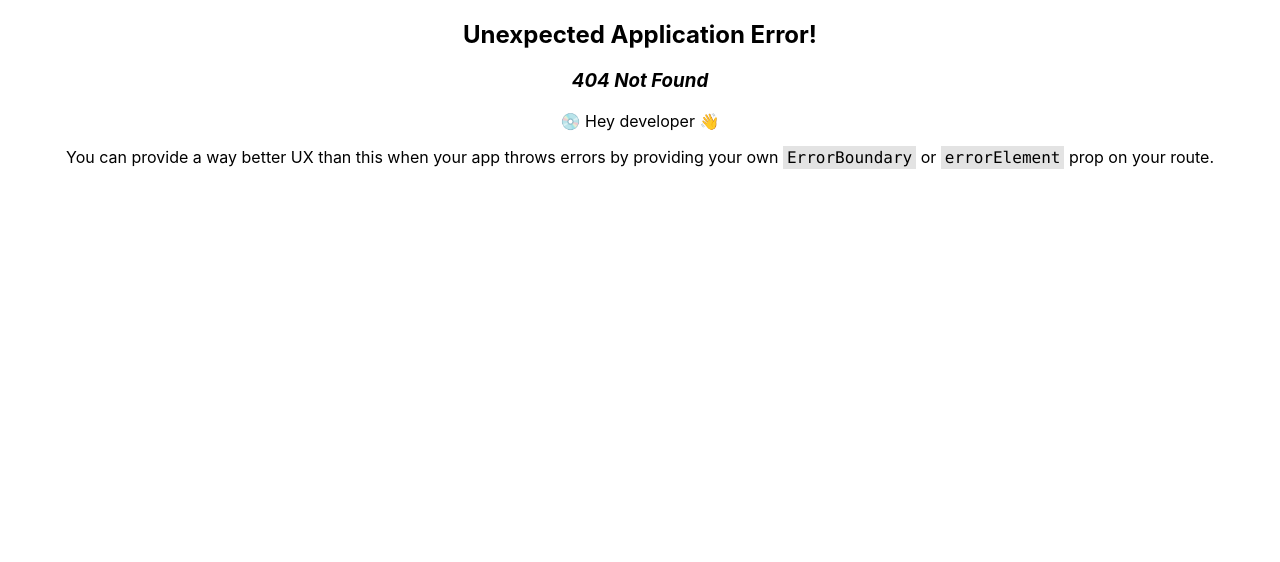
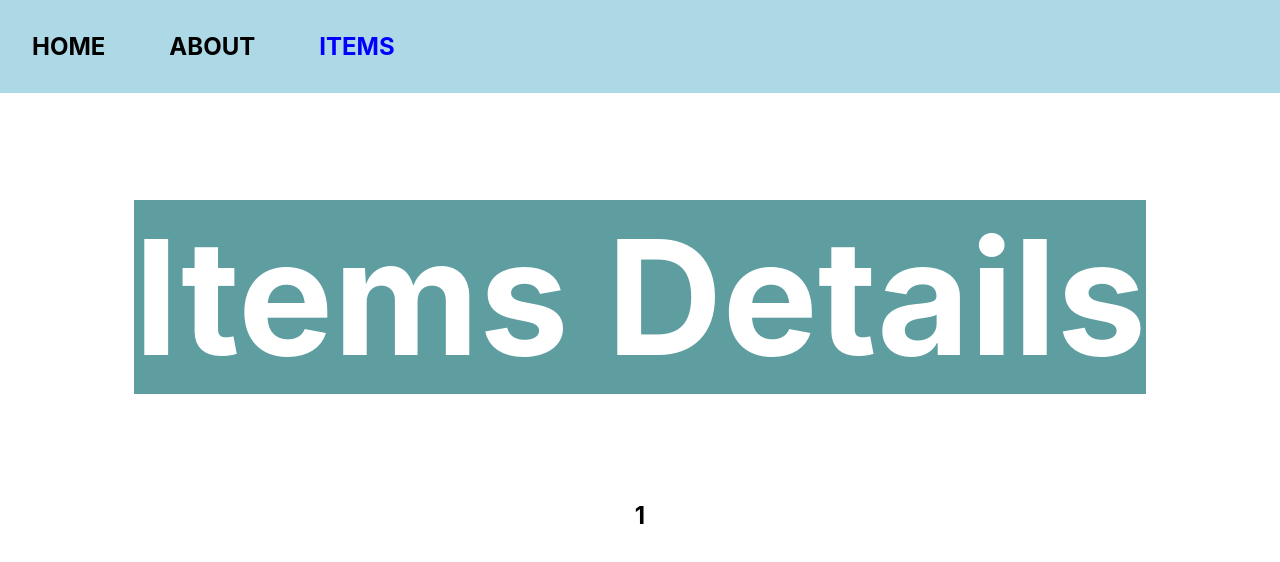
Before and after one commit to praveen8409/React-Router, a React (Create React App) app: page /items/1 in a window 1280 px wide. Before the commit this address had no page. Shown: the top 562 px of the page. Built offline with nearby package versions, Linux system fonts and the light colour scheme.

Commit message:
Implemet params

```diff
--- a/src/App.js
+++ b/src/App.js
@@ -3,6 +3,7 @@ import About from "./pages/About";
 import Home from "./pages/Home";
 import Item from "./pages/Items"
 import Navbar from "./components/Navbar";
+import ItemsDetails from "./pages/ItemsDetails";
 function App() {
   // const routs = createRoutesFromElements(
   //   <>
@@ -22,6 +23,10 @@ function App() {
         { index: true, element: <Home /> },
         { path: "about", element: <About /> },
         { path: "items", element: <Item /> },
+        {
+          path: 'items/:itemId',
+          element: <ItemsDetails/>,
+        }
       ],
     },
   ]);
--- a/src/pages/Home.js
+++ b/src/pages/Home.js
@@ -4,7 +4,7 @@ function Home() {
     <>
       <main>
         <h1>Home Page</h1>
-        <Link to='/items' >Item</Link>
+
       </main>
     </>
   );
--- a/src/pages/Items.js
+++ b/src/pages/Items.js
@@ -3,9 +3,20 @@ function Items() {
   return (
     <>
       <main>
-        <h1>Items Page</h1>
-        <Link to='/' >Home</Link>
+        <h1>Items</h1>
       </main>
+        <ul>
+          <Link to='/items/item-1'>
+            <li>Item-1</li>
+          </Link>
+          <Link to='/items/item-2'>
+            <li>Item-2</li>
+          </Link>
+          <Link to='/items/item-3'>
+            <li>Item-3</li>
+          </Link>
+        </ul>
+
     </>
   );
 }
--- /dev/null
+++ b/src/pages/ItemsDetails.js
@@ -0,0 +1,16 @@
+import { useParams } from "react-router-dom";
+
+function ItemsDetails(){
+    const params = useParams();
+    console.log(params);
+    return(
+        <>
+        <main>
+            <h1>Items Details</h1>
+        </main>
+        <h2>{params.itemId}</h2>
+        </>
+    )
+}
+
+export default ItemsDetails;
```
